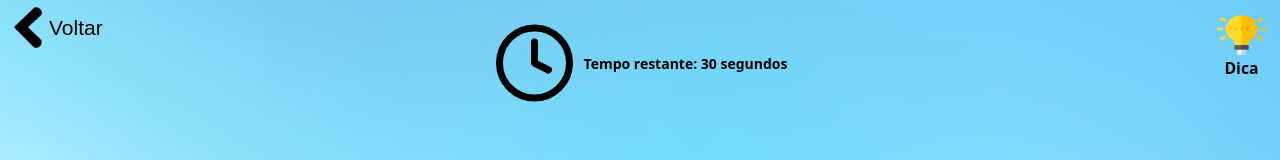
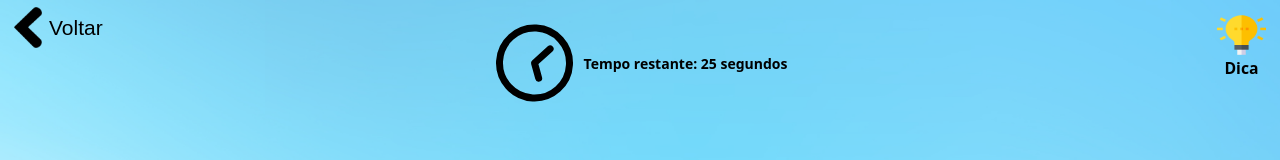
Before and after one commit to ardnaile/projeto-integrador-web, a React (Vite) app in the folder Front-end/: page /QuizBoleano in a window 1280 px wide. Shown: the top 160 px of the page. Built offline with nearby package versions, Linux system fonts and the light colour scheme; a web font is replaced by a local one.

Commit message:
Correção de Bug tela QuizBoleano

```diff
--- a/Front-end/src/rotas/usuario/QuizBoleano.jsx
+++ b/Front-end/src/rotas/usuario/QuizBoleano.jsx
@@ -1,4 +1,4 @@
-import React, { useState } from 'react';
+import React, { useState, useEffect } from 'react';
 import { Link } from 'react-router-dom';
 import BackgroundLayout from '../../background/VariosLayouts';
 import dicaIcon from '../../assets/icones/dica.png';
@@ -18,6 +18,21 @@ export default function QuizBoleano() {
   const [dicaAtual, setDicaAtual] = useState('');
   const [respostaSelecionada, setRespostaSelecionada] = useState(null);
   const [confirmarVisivel, setConfirmarVisivel] = useState(false);
+
+  useEffect(() => {
+    const timer = setInterval(() => {
+      if (seconds > 0) {
+        setSeconds(seconds - 1);
+        setRotateSeconds((360 - ((seconds / 30) * 360)) % 360);
+      } else {
+        clearInterval(timer);
+        console.log("Tempo esgotado!");
+        proximaPergunta(false);
+      }
+    }, 1000);
+
+    return () => clearInterval(timer);
+  }, [seconds, perguntaAtual]);
 
   function proximaPergunta(correta) {
     if (!correta) {
```
